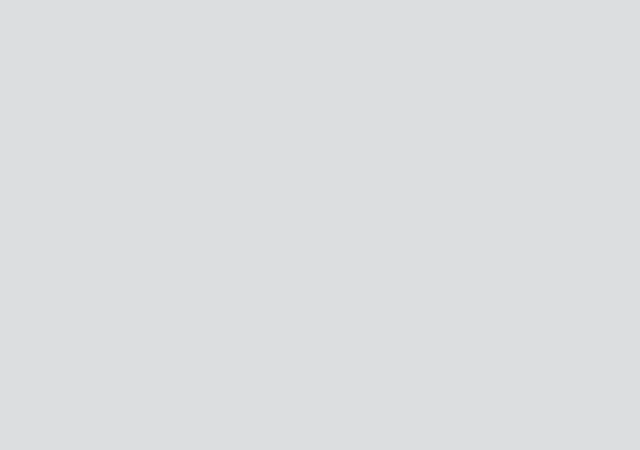
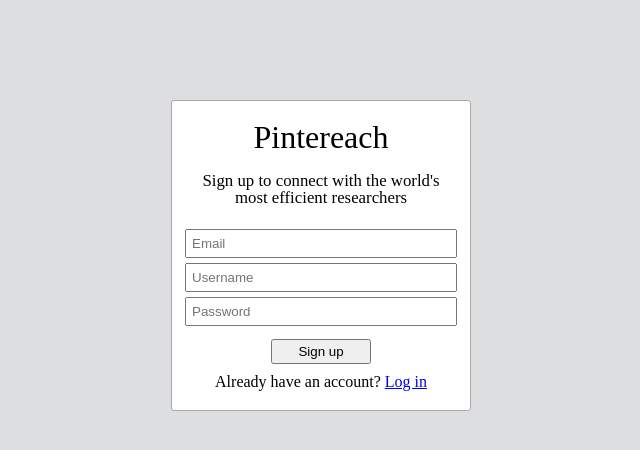
Before and after one commit to team-pintereach-0311/pintereach-frontend, a React (Create React App) app in the folder client/: page / in a window 1280 px wide. Shown: the top 450 px of the page, without its empty margins (319-959 px from the left). Built offline with nearby package versions, Linux system fonts and the light colour scheme.

Commit message:
fixes routes

```diff
--- a/client/src/App.js
+++ b/client/src/App.js
@@ -10,8 +10,8 @@ export default function App() {
   return (
     <Router>
       <div className="app">
+        <Route exact path="/" component={Signup} />
         <Route exact path="/login" component={Login} />
-        <Route path="/signup" component={Signup} />
         <Route path="/home" component={Home} />
         {/* <PrivateRoute exact path="/home" component={Home} /> */}
       </div>
--- a/client/src/components/Login.js
+++ b/client/src/components/Login.js
@@ -61,7 +61,7 @@ class Login extends React.Component {
           </form>
         </section>
         <section className="account-false">
-          No account? <Link to="/signup">Sign up</Link>
+          No account? <Link to="/">Sign up</Link>
         </section>
       </div>
     );
--- a/client/src/index.js
+++ b/client/src/index.js
@@ -3,12 +3,18 @@ import ReactDOM from "react-dom";
 import "./index.css";
 import App from "./App";
 import { Provider } from "react-redux";
-import { createStore, applyMiddleware } from "redux";
+import { createStore, applyMiddleware, compose } from "redux";
 import logger from "redux-logger";
 import reducer from "./reducers";
 import thunk from "redux-thunk";
 
-const store = createStore(reducer, applyMiddleware(thunk, logger));
+const composeEnhancers = window.__REDUX_DEVTOOLS_EXTENSION_COMPOSE__ || compose;
+
+const store = createStore(
+  reducer,
+  composeEnhancers(applyMiddleware(thunk, logger))
+);
+
 ReactDOM.render(
   <Provider store={store}>
     <App />
```
